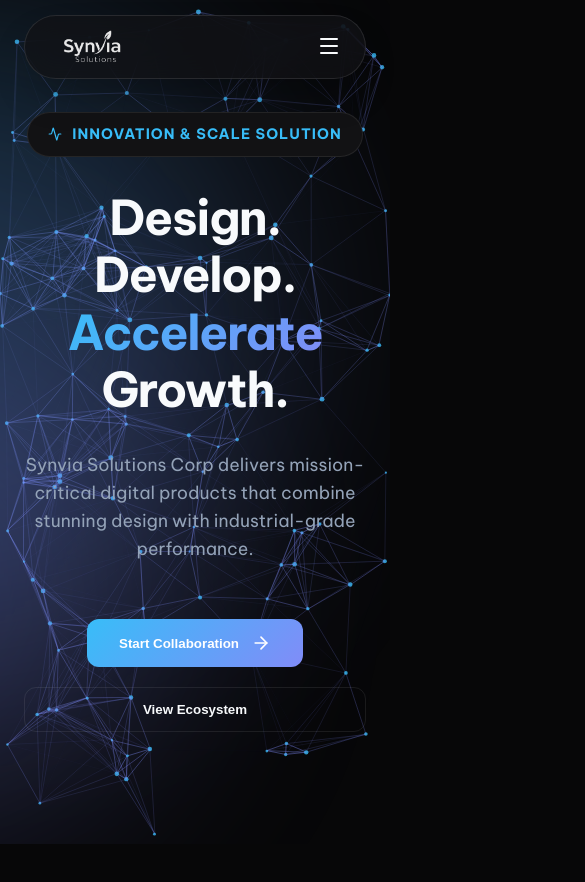
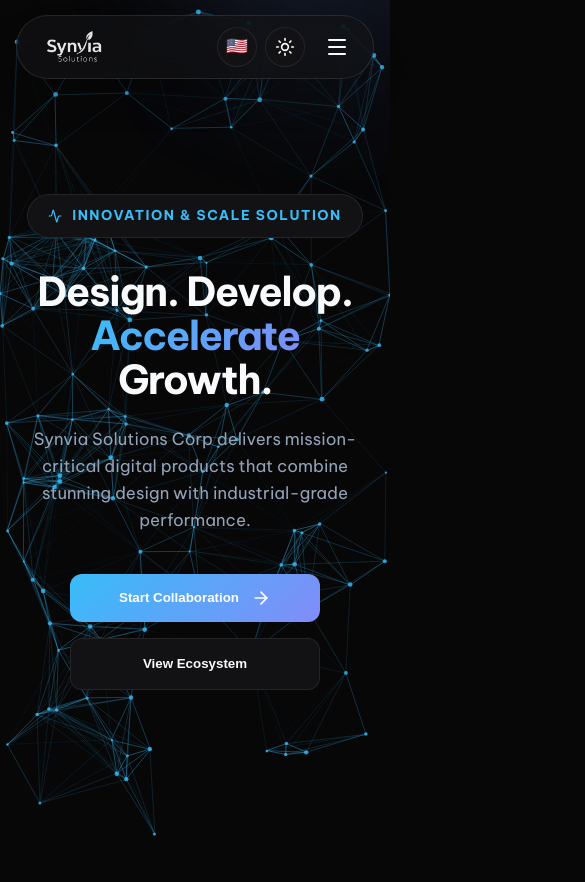
Before and after one commit to NamNguyen49/websiteagency, a React (Vite) app: page / in a window 390 px wide. Shown: the top 882 px of the page, 585 px wide, since content can reach past the window. Built offline with nearby package versions, Linux system fonts and the light colour scheme.

Commit message:
updated css

```diff
--- a/src/assets/styles/global.css
+++ b/src/assets/styles/global.css
@@ -25,8 +25,8 @@
   --text-primary: #0f172a;
   --text-secondary: #334155;
   --accent-primary: #0284c7;
-  --accent-secondary: #4f46e5;
-  --accent-gradient: linear-gradient(135deg, #0284c7 0%, #4f46e5 100%);
+  --accent-secondary: #0ea5e9;
+  --accent-gradient: linear-gradient(135deg, #0284c7 0%, #0ea5e9 100%);
   --border-color: rgba(15, 23, 42, 0.1);
   --glass-bg: rgba(245, 250, 255, 0.82);
   --glass-border: rgba(2, 132, 199, 0.15);
@@ -104,5 +104,5 @@ h1, h2, h3, h4 {
 a { text-decoration: none; color: inherit; }
 
 @media (max-width: 768px) {
-  .container { padding: 0 1.5rem; }
+  .container { padding: 0 1rem; }
 }
--- a/src/components/common/Background3D/Background3D.jsx
+++ b/src/components/common/Background3D/Background3D.jsx
@@ -34,8 +34,10 @@ const Background3D = () => {
     window.addEventListener("mousemove", handleMouseMove);
     window.addEventListener("mouseout", handleMouseLeave);
 
-    const particleColor = theme === 'light' ? 'rgba(37, 99, 235, 0.8)' : 'rgba(56, 189, 248, 0.8)';
-    const lineColor = theme === 'light' ? 'rgba(124, 58, 237, ' : 'rgba(129, 140, 248, ';
+    const particleColor =
+      theme === "light" ? "rgba(2, 132, 199, 0.25)" : "rgba(56, 189, 248, 0.8)";
+    const lineColor =
+      theme === "light" ? "rgba(2, 132, 199, " : "rgba(56, 189, 248, ";
 
     class Particle {
       constructor() {
@@ -47,7 +49,6 @@ const Background3D = () => {
       }
 
       update() {
-
         if (mouse.x != null && mouse.y != null) {
           const dx = mouse.x - this.x;
           const dy = mouse.y - this.y;
@@ -96,7 +97,7 @@ const Background3D = () => {
             ctx.beginPath();
             ctx.moveTo(particles[i].x, particles[i].y);
             ctx.lineTo(particles[j].x, particles[j].y);
-            const opacity = 1 - (dist / 120);
+            const opacity = 1 - dist / 120;
             ctx.strokeStyle = `${lineColor}${opacity * 0.5})`;
             ctx.lineWidth = 1;
             ctx.stroke();
@@ -118,10 +119,7 @@ const Background3D = () => {
 
   return (
     <div className={styles.backgroundContainer}>
-      <canvas
-        ref={canvasRef}
-        className={styles.particlesWrapper}
-      />
+      <canvas ref={canvasRef} className={styles.particlesWrapper} />
     </div>
   );
 };
--- a/src/components/layout/Header/Header.jsx
+++ b/src/components/layout/Header/Header.jsx
@@ -62,7 +62,16 @@ const Header = () => {
             </Link>
           ))}
 
-          {}
+          <Link
+            to="/contact"
+            className={`btn-primary ${styles.headerCta} ${styles.mobileCta}`}
+            onClick={() => setIsMobileMenuOpen(false)}
+          >
+            {t.nav.cta} <ArrowUpRight size={16} />
+          </Link>
+        </div>
+
+        <div className={styles.headerActions}>
           <div className={styles.langSwitcher} ref={langRef}>
             <button
               className={styles.langBtn}
@@ -96,7 +105,6 @@ const Header = () => {
             )}
           </div>
 
-          {}
           <button
             className={styles.themeToggle}
             onClick={toggleTheme}
@@ -107,12 +115,10 @@ const Header = () => {
 
           <Link
             to="/contact"
-            className={`btn-primary ${styles.headerCta}`}
-            onClick={() => setIsMobileMenuOpen(false)}
+            className={`btn-primary ${styles.headerCta} ${styles.desktopCta}`}
           >
             {t.nav.cta} <ArrowUpRight size={16} />
           </Link>
-        </div>
 
           <button
             className={styles.mobileToggle}
@@ -121,6 +127,7 @@ const Header = () => {
             {isMobileMenuOpen ? <X /> : <Menu />}
           </button>
         </div>
+      </div>
     </header>
   );
 };
--- a/src/components/layout/Header/Header.module.css
+++ b/src/components/layout/Header/Header.module.css
@@ -57,16 +57,21 @@
 
 .navLink {
   font-weight: 600;
-  font-size: 0.95rem;
-  color: var(--text-secondary);
+  font-size: 16px;
+  color: var(--text-primary);
   position: relative;
   padding: 8px 0;
-  transition: var(--transition-smooth);
+  transition: all 0.3s cubic-bezier(0.23, 1, 0.32, 1);
+  display: inline-block;
 }
 
-.navLink:hover,
+.navLink:hover {
+  transform: scale(1.1);
+  color: var(--accent-primary);
+}
+
 .active {
-  color: var(--text-primary);
+  color: var(--accent-primary);
 }
 
 .active::after {
@@ -106,30 +111,141 @@
   border-radius: 99px !important;
 }
 
+.desktopCta {
+  display: inline-flex;
+}
+
+.mobileCta {
+  display: none !important;
+}
+
+.headerActions {
+  display: flex;
+  align-items: center;
+  gap: 16px;
+}
+
 .mobileToggle {
   display: none;
   background: none;
   border: none;
   color: var(--text-primary);
+  cursor: pointer;
+  z-index: 1100;
+  padding: 8px;
+  margin-left: 4px;
 }
 
 @media (max-width: 1024px) {
   .header {
-    width: calc(100% - 3rem);
+    width: calc(100% - 2rem);
     height: 64px;
     top: 15px;
+    border-radius: 32px;
   }
+
   .navContainer {
-    padding: 0 1.5rem;
+    padding: 0 1.2rem;
   }
+
   .navLinks {
-    display: none;
+    position: absolute;
+    top: calc(100% + 12px);
+    left: 0;
+    right: 0;
+    width: 100%;
+    background: #0a0a0f;
+    backdrop-filter: none;
+    -webkit-backdrop-filter: none;
+    flex-direction: column;
+    padding: 24px;
+    gap: 8px;
+    border-radius: 24px;
+    border: 1px solid rgba(255, 255, 255, 0.1);
+    z-index: 2000;
+    opacity: 0;
+    visibility: hidden;
+    transform: translateY(-10px);
+    transition: all 0.3s cubic-bezier(0.23, 1, 0.32, 1);
+    box-shadow: 0 20px 40px rgba(0, 0, 0, 0.3);
   }
+
+  .mobileActive {
+    opacity: 1;
+    visibility: visible;
+    transform: translateY(0);
+  }
+
   .mobileToggle {
     display: block;
   }
+
+  .navLink {
+    font-size: 16px;
+    width: 100%;
+    padding: 10px 8px;
+    background: none;
+    border-radius: 0;
+    border-bottom: 1px solid rgba(255, 255, 255, 0.05);
+  }
+
+  .navLink:last-of-type {
+    border-bottom: none;
+  }
+
   .logoImage {
-    height: 50px;
+    height: 48px;
+  }
+
+  .headerActions {
+    gap: 8px;
+  }
+
+  .desktopCta {
+    display: none !important;
+  }
+
+  .mobileCta {
+    display: flex !important;
+    margin-top: 16px;
+    width: 100%;
+    text-align: center;
+    justify-content: center;
+  }
+
+  .langLabel {
+    display: none;
+  }
+
+  .langChevron {
+    display: none;
+  }
+
+  .langBtn {
+    padding: 0 8px;
+    width: 40px;
+    height: 40px;
+    border-radius: 50%;
+    justify-content: center;
+    border: 1px solid var(--border-color);
+  }
+
+  .langFlag {
+    font-size: 1.2rem;
+  }
+
+  .themeToggle {
+    width: 40px;
+    height: 40px;
+    border-radius: 50%;
+    border: 1px solid var(--border-color);
+    background: var(--bg-secondary);
+  }
+
+  .mobileToggle {
+    display: flex;
+    align-items: center;
+    justify-content: center;
   }
 }
 
--- a/src/pages/Home/components/CaseStudies/CaseStudies.module.css
+++ b/src/pages/Home/components/CaseStudies/CaseStudies.module.css
@@ -223,16 +223,35 @@
 @media (max-width: 900px) {
   .caseGrid {
     grid-template-columns: 1fr;
+    gap: 20px;
   }
 }
 
 @media (max-width: 768px) {
   .title {
-    font-size: 2.5rem;
+    font-size: 2.2rem;
+    margin-bottom: 16px;
+  }
+  .subtitle {
+    font-size: 1.1rem;
+    padding: 0 1rem;
+  }
+  .caseContent {
+    padding: 24px;
+  }
+  .caseTitle {
+    font-size: 1.3rem;
+  }
+  .feedbackHeader h3 {
+    font-size: 1.7rem;
   }
   .feedbackCard {
-    width: 320px;
+    width: 280px;
     padding: 24px;
-    font-size: 0.95rem;
+    font-size: 0.9rem;
+  }
+  .quote {
+    font-size: 1rem;
+    margin-bottom: 20px;
   }
 }
--- a/src/pages/Home/components/Enterprise/Enterprise.module.css
+++ b/src/pages/Home/components/Enterprise/Enterprise.module.css
@@ -222,12 +222,71 @@
 @media (max-width: 1100px) {
   .grid {
     grid-template-columns: 1fr;
+    gap: 40px;
   }
   .rightCol {
-    display: none;
+    display: flex;
+    justify-content: center;
+    margin-top: 40px;
+    padding-bottom: 150px;
+  }
+  .serverVisual {
+    height: 400px;
+  }
+  .floatingCard {
+    width: 320px;
+    padding: 24px;
+    bottom: -100px;
+    right: 0;
+    margin: 0 auto;
+    left: 0;
   }
   .featureRow {
     grid-template-columns: 1fr;
     gap: 8px;
   }
+  .title {
+    font-size: 2.8rem;
+  }
+  .actionGroup {
+    flex-direction: column;
+    width: 100%;
+  }
+  .btn {
+    width: 100%;
+    text-align: center;
+  }
 }
+
+@media (max-width: 768px) {
+  .title {
+    font-size: 2.2rem;
+  }
+  .enterpriseContainer {
+    padding: 60px 0 100px;
+  }
+  .serverVisual {
+    height: auto;
+    display: flex;
+    flex-direction: column;
+  }
+  .serverImage {
+    height: 300px;
+    border-radius: 20px;
+  }
+  .floatingCard {
+    position: relative;
+    width: 100%;
+    bottom: 0;
+    margin-top: -40px;
+    right: 0;
+    left: 0;
+    transform: none;
+    padding: 24px;
+    box-shadow: 0 20px 40px rgba(0,0,0,0.5);
+  }
+  .rightCol {
+    padding-bottom: 0px;
+    margin-top: 20px;
+  }
+}
--- a/src/pages/Home/components/Features/Features.module.css
+++ b/src/pages/Home/components/Features/Features.module.css
@@ -79,7 +79,8 @@
 
 @media (max-width: 1024px) {
   .title {
-    font-size: 3rem;
+    font-size: 2.8rem;
+    letter-spacing: -1px;
   }
   .grid {
     gap: 24px;
@@ -87,10 +88,21 @@
 }
 
 @media (max-width: 768px) {
+  .featuresContainer {
+    padding: 40px 0;
+  }
   .grid {
     grid-template-columns: 1fr;
+    gap: 20px;
   }
   .title {
-    font-size: 2.5rem;
+    font-size: 2.2rem;
+    margin-bottom: 16px;
+  }
+  .card {
+    padding: 30px 24px;
+  }
+  .cardTitle {
+    font-size: 1.35rem;
   }
 }
--- a/src/pages/Home/components/Hero/Hero.module.css
+++ b/src/pages/Home/components/Hero/Hero.module.css
@@ -7,7 +7,7 @@
   z-index: 1;
   overflow: hidden;
   text-align: left;
-  padding-top: 80px;
+  padding-top: 120px;
   padding-bottom: 80px;
 }
 
@@ -16,6 +16,7 @@
   flex-direction: column;
   align-items: flex-start;
   z-index: 10;
+  width: 100%;
 }
 
 .heroBadge {
@@ -26,29 +27,30 @@
   background: var(--bg-secondary);
   border: 1px solid var(--border-color);
   border-radius: 99px;
-  font-size: 0.9rem;
+  font-size: 0.85rem;
   font-weight: 700;
   color: var(--accent-primary);
   margin-bottom: 32px;
   text-transform: uppercase;
-  letter-spacing: 1px;
+  letter-spacing: 1.5px;
 }
 
 .heroTitle {
   font-size: 6rem;
+  line-height: 1.1;
   font-weight: 900;
   max-width: 1000px;
   margin-bottom: 32px;
-  letter-spacing: -3px;
+  letter-spacing: -4px;
   color: var(--text-primary);
 }
 
 .heroSubtext {
-  font-size: 1.4rem;
+  font-size: 1.25rem;
   color: var(--text-secondary);
-  max-width: 750px;
+  max-width: 700px;
   margin-bottom: 56px;
-  font-weight: 400;
+  line-height: 1.6;
 }
 
 .heroActions {
@@ -61,11 +63,15 @@
   padding: 14px 32px;
   border-radius: 12px;
   border: 1.5px solid var(--border-color);
-  background: transparent;
+  background: var(--bg-secondary);
   color: var(--text-primary);
   font-weight: 600;
   cursor: pointer;
   transition: var(--transition-smooth);
+  display: inline-flex;
+  align-items: center;
+  justify-content: center;
+  height: 52px;
 }
 
 .btnSecondary:hover {
@@ -76,11 +82,12 @@
 .heroVisual {
   position: absolute;
   top: 50%;
-  right: -5%;
+  right: -10%;
   transform: translateY(-50%);
   z-index: -1;
   width: 1000px;
   height: 1000px;
+  pointer-events: none;
 }
 
 .glow1,
@@ -88,7 +95,7 @@
   position: absolute;
   border-radius: 50%;
   filter: blur(120px);
-  opacity: 0.25;
+  opacity: 0.2;
 }
 
 .glow1 {
@@ -102,39 +109,79 @@
 .glow2 {
   width: 500px;
   height: 500px;
-  background: #818cf8;
+  background: var(--accent-secondary);
   bottom: 10%;
   right: 25%;
+}
+
+@media (max-width: 1200px) {
+  .heroTitle {
+    font-size: 5rem;
+  }
 }
 
 @media (max-width: 1024px) {
   .heroTitle {
     font-size: 4rem;
-    letter-spacing: -1.5px;
+    letter-spacing: -2px;
   }
   .heroSubtext {
-    font-size: 1.2rem;
+    font-size: 1.15rem;
   }
 }
 
 @media (max-width: 768px) {
   .hero {
     text-align: center;
+    padding-top: 140px;
+    padding-bottom: 100px;
   }
   .heroContainer {
     align-items: center;
   }
   .heroTitle {
     font-size: 3rem;
+    letter-spacing: -1.5px;
+    margin-bottom: 24px;
+    width: 100%;
   }
   .heroSubtext {
-    font-size: 1.1rem;
+    font-size: 1.05rem;
+    margin-bottom: 40px;
+    padding: 0 10px;
   }
   .heroActions {
     flex-direction: column;
     width: 100%;
+    gap: 16px;
   }
-  .btnSecondary {
-    width: 100%;
+  .heroActions button {
+    width: 70%;
+    justify-content: center;
+  }
+  .heroVisual {
+    position: absolute;
+    right: -100px;
+    top: -50px;
+    width: 250px;
+    height: 250px;
+    opacity: 0.4;
+    display: block;
+    pointer-events: none;
+    z-index: -1;
+  }
+
+  .glow1,
+  .glow2 {
+    width: 100% !important;
+    height: 100% !important;
+    border-radius: 50% !important;
+    filter: blur(80px) !important;
   }
 }
+
+@media (max-width: 480px) {
+  .heroTitle {
+    font-size: 2.5rem;
+  }
+}
--- a/src/pages/Home/components/Process/Process.module.css
+++ b/src/pages/Home/components/Process/Process.module.css
@@ -1,8 +1,7 @@
 .processContainer {
   text-align: center;
-
   width: 100%;
-  padding: 0 4rem;
+  padding: 0 1.5rem;
 }
 
 .processHeader {
@@ -125,64 +124,60 @@
 
 .connectorArrow {
   flex-shrink: 0;
-
   width: 0;
   height: 0;
   border-top: 10px solid transparent;
   border-bottom: 10px solid transparent;
-  border-left: 16px solid var(--accent-secondary);
-
-  filter: drop-shadow(0 0 6px var(--accent-secondary))
-          drop-shadow(0 0 12px rgba(129, 140, 248, 0.7));
+  border-left: 16px solid var(--accent-primary);
+  filter: drop-shadow(0 0 6px var(--accent-primary))
+          drop-shadow(0 0 12px rgba(56, 189, 248, 0.6));
   margin-left: -1px;
 }
 
 @keyframes lineSweep {
-  0% {
-    left: -100%;
-  }
-  60% {
-    left: 150%;
-  }
-  100% {
-    left: 150%;
-  }
+  0% { left: -100%; }
+  60% { left: 150%; }
+  100% { left: 150%; }
 }
 
 @media (max-width: 1200px) {
-  .processContainer {
-    padding: 0 2rem;
-  }
-  .title {
-    font-size: 3rem;
-  }
-  .stepsWrapper {
-    flex-wrap: wrap;
-    gap: 24px;
-  }
-  .step {
-    flex: 1 1 calc(50% - 12px);
-  }
-  .stepConnector {
-    display: none;
-  }
+  .processContainer { padding: 0 1.5rem; }
+  .title { font-size: 2.8rem; }
+  .stepsWrapper { flex-wrap: wrap; gap: 24px; }
+  .step { flex: 1 1 calc(50% - 12px); }
+  .stepConnector { display: none; }
 }
 
 @media (max-width: 768px) {
-  .processContainer {
-    padding: 0 1.5rem;
-  }
+  .processContainer { padding: 0 1rem; }
+  .title { font-size: 2.2rem; letter-spacing: -1px; }
   .stepsWrapper {
     flex-direction: column;
-    align-items: stretch;
-    gap: 16px;
+    align-items: center;
+    gap: 48px;
   }
   .step {
     flex: 1 1 100%;
     text-align: center;
     align-items: center;
+    padding: 30px 20px;
+    width: 100%;
+    background: rgba(255, 255, 255, 0.02);
+    border: 1px solid var(--border-color);
   }
   .stepText {
-    max-width: 100%;
+    max-width: 280px;
+    margin: 0 auto;
+  }
+  .stepNumber {
+    font-size: 4rem;
+    margin-bottom: 16px;
+  }
+  .stepConnector {
+    display: flex;
+    transform: rotate(90deg);
+    width: 40px;
+    margin: -10px auto;
+    z-index: 5;
   }
 }
--- a/src/pages/Home/components/Stats/Stats.module.css
+++ b/src/pages/Home/components/Stats/Stats.module.css
@@ -47,12 +47,27 @@
   }
 }
 
-@media (max-width: 640px) {
+@media (max-width: 768px) {
+  .grid {
+    grid-template-columns: repeat(2, 1fr);
+    gap: 30px;
+  }
+  .statValue {
+    font-size: 2.8rem;
+  }
+  .statLabel {
+    font-size: 0.9rem;
+    letter-spacing: 1px;
+  }
+  .statsWrapper {
+    padding: 40px 0;
+    margin-top: 40px;
+  }
+}
+
+@media (max-width: 480px) {
   .grid {
     grid-template-columns: 1fr;
-    gap: 40px;
-  }
-  .statsWrapper {
-    padding: 60px 0;
+    gap: 24px;
   }
 }
--- a/src/pages/Home/components/TechShowcase/TechShowcase.module.css
+++ b/src/pages/Home/components/TechShowcase/TechShowcase.module.css
@@ -159,6 +159,9 @@
   border-radius: 20px;
   flex: 1;
   transition: transform 0.3s ease;
+  display: block;
+  opacity: 1 !important;
+  visibility: visible !important;
 }
 
 .featureCard:hover {
@@ -234,20 +237,27 @@
 @media (max-width: 1024px) {
   .bentoRow {
     grid-template-columns: 1fr;
+    gap: 16px;
   }
   .featureStack {
-    flex-direction: row;
-    flex-wrap: wrap;
+    flex-direction: column;
+    width: 100%;
   }
   .featureCard {
-    flex: 1 1 calc(50% - 8px);
+    width: 100%;
+    margin-bottom: 8px;
   }
 }
 
 @media (max-width: 768px) {
-  .title { font-size: 2.25rem; }
-  .featureStack { flex-direction: column; }
-  .featureCard { flex: 1 1 100%; }
-  .tagsRow { gap: 12px; }
-  .tagPill { padding: 12px 20px; font-size: 0.9rem; }
+  .title { font-size: 2rem; margin-bottom: 12px; }
+  .subtitle { font-size: 1rem; }
+  .header { margin-bottom: 32px; }
+  .codeCard { padding: 20px; }
+  .terminalBlock { padding: 12px 16px; font-size: 0.8rem; }
+  .featureStack { gap: 12px; }
+  .featureCard { padding: 20px; }
+  .featureNumber { font-size: 1.5rem; }
+  .tagsRow { gap: 8px; margin-top: 24px; }
+  .tagPill { padding: 10px 16px; font-size: 0.85rem; }
 }
```
Lines whose indentation alone changed are shown as unchanged.
